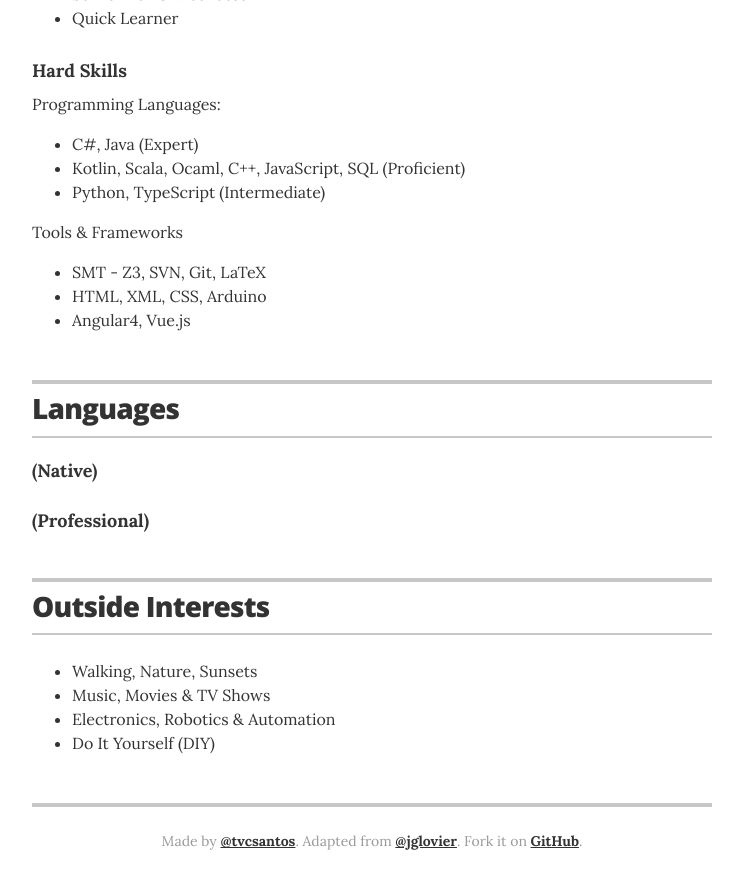
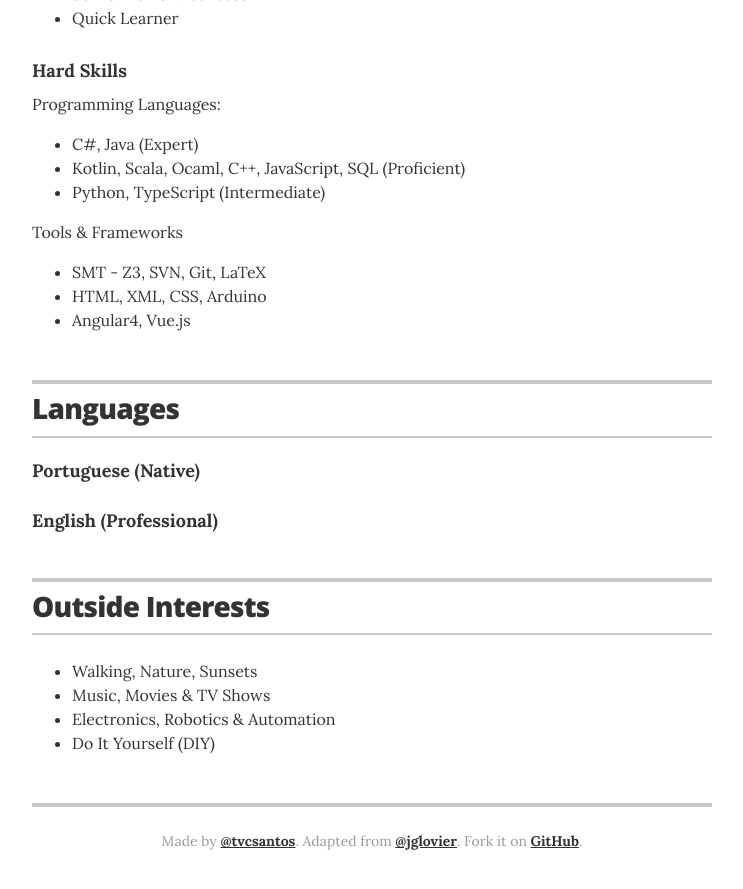
Before and after one commit to tvcsantos/tvcsantos.github.io, a Jekyll site: the page built from index.html, in a window 1280 px wide and 900 px high, scrolled down 2655 px. Shown: the top 889 px of the window, without its empty margins (268-1011 px from the left). Built offline with Jekyll 4.4.1, drawn with Linux system fonts in a browser that asks for light colours.

Commit message:
fix: fix language variable

```diff
--- a/_layouts/resume.html
+++ b/_layouts/resume.html
@@ -144,7 +144,7 @@
         </header>
         {% for language in site.data.languages %}
         <div class="resume-item">
-          <h4 class="resume-item-details">{{ language.name }} ({{ language.level }})</h4>
+          <h4 class="resume-item-details">{{ language.language }} ({{ language.level }})</h4>
           <!--<p class="resume-item-copy">{{ language.level }}</p>-->
         </div>
         {% endfor %}
```
